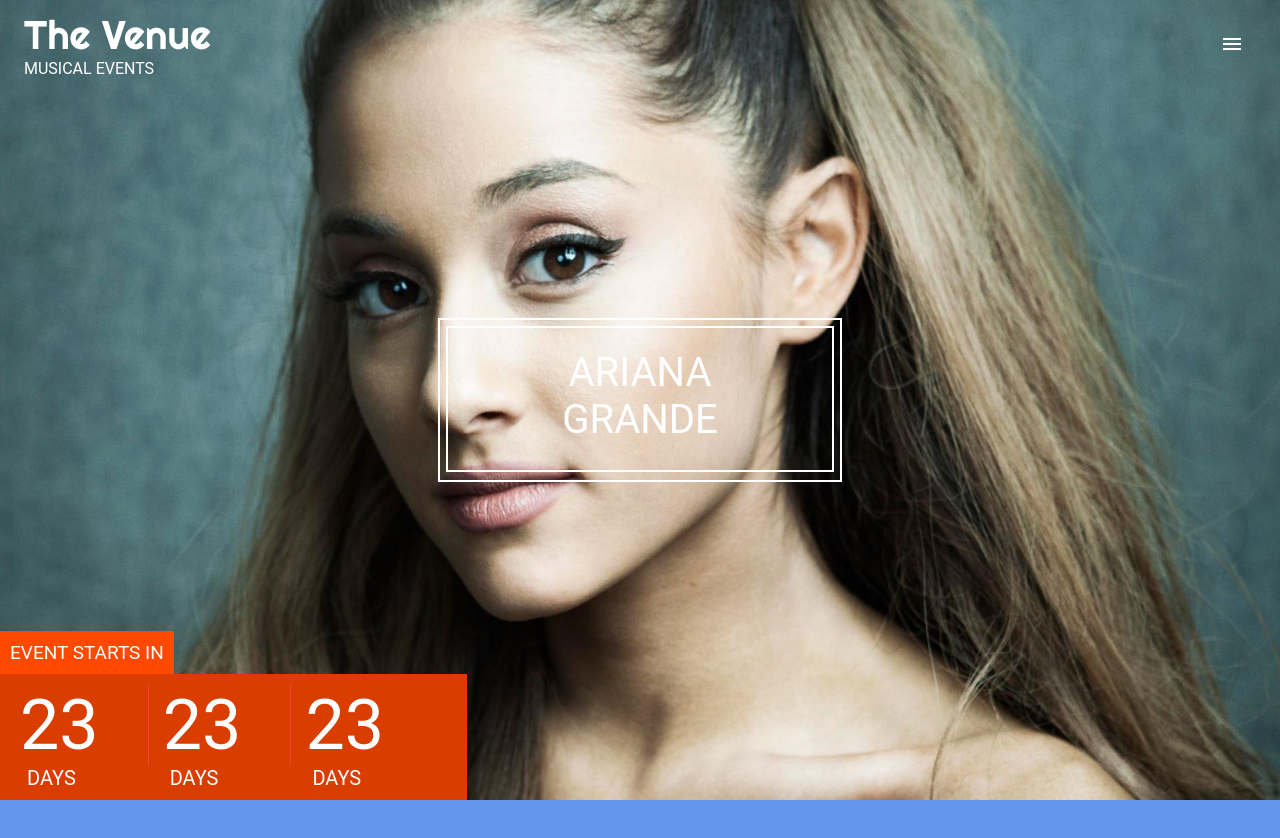
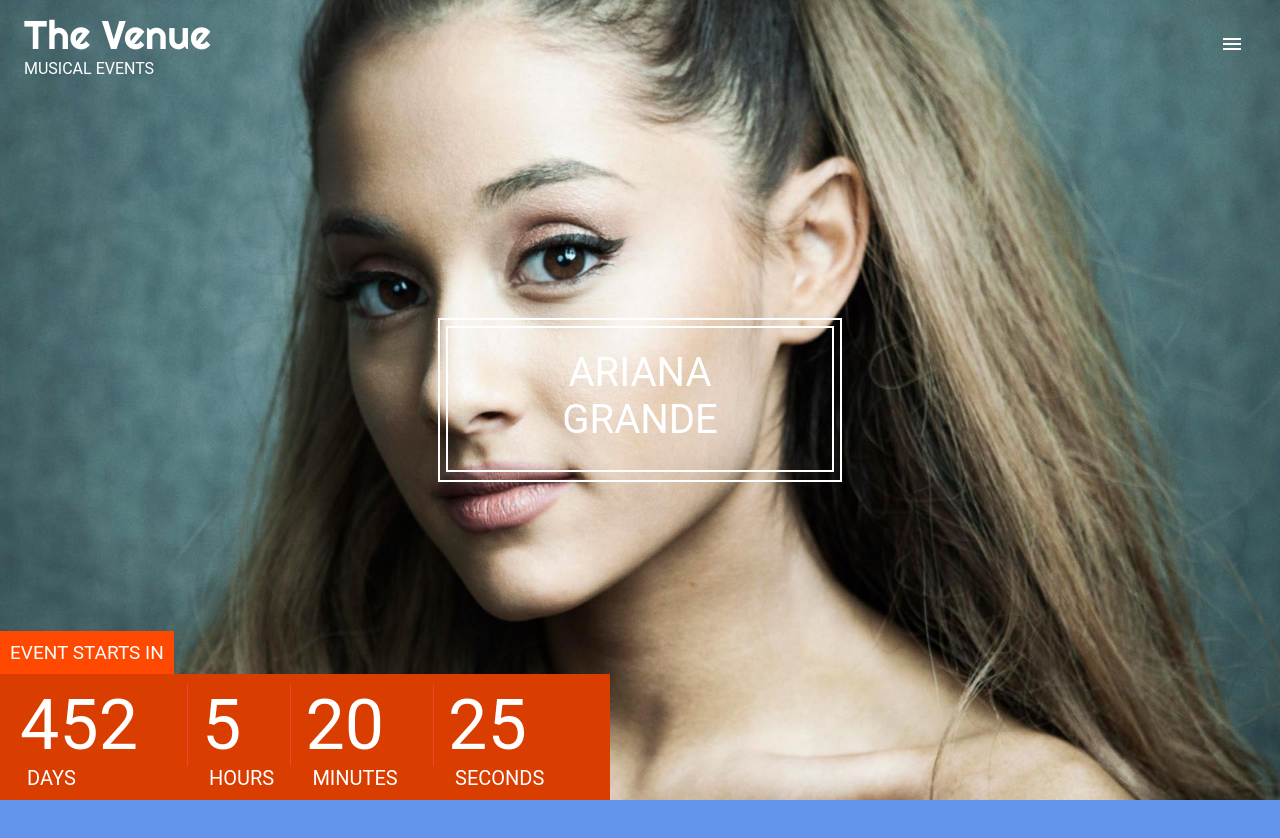
Before and after one commit to anuragmy/react-show, a React (Create React App) app: page / in a window 1280 px wide. Shown: the top 838 px of the page. Built offline with nearby package versions, Linux system fonts and the light colour scheme; the HTML template or start-up script is replaced by a standard one.

Commit message:
time calculated added in event

```diff
--- a/src/components/featured/Timeuntil.js
+++ b/src/components/featured/Timeuntil.js
@@ -2,7 +2,29 @@
 import Slide from "react-reveal/Slide";
 
 class Timeuntil extends Component {
+  state = {
+    deadline: "Dec, 16, 2019",
+    seconds: "0",
+    hours: "0",
+    minutes: "0",
+    days: "0"
+  };
+
+  getUntil() {
+    const time = Date.parse(this.state.deadline) - Date.parse(new Date());
+    const seconds = Math.floor((time / 1000) % 60);
+    const minutes = Math.floor((time / 1000 / 60) % 60);
+    const hours = Math.floor((time / (100 * 60 * 60)) % 24);
+    const days = Math.floor(time / (100 * 60 * 60 * 24));
+    this.setState({ days, minutes, seconds, hours });
+  }
+
+  componentDidMount() {
+    setInterval(() => this.getUntil(this.state.deadline), 1000);
+  }
+
   render() {
+    const { days, minutes, seconds, hours } = this.state;
     return (
       <Slide left delay={100}>
         <div>
@@ -10,16 +32,20 @@
             <div className="countdown_top">Event Starts In</div>
             <div className="countdown_bottom">
               <div className="countdown_item">
-                <div className="countdown_time">23</div>
+                <div className="countdown_time">{days}</div>
                 <div className="countdown_tag">Days</div>
               </div>
               <div className="countdown_item">
-                <div className="countdown_time">23</div>
-                <div className="countdown_tag">Days</div>
+                <div className="countdown_time">{hours}</div>
+                <div className="countdown_tag">Hours</div>
               </div>
               <div className="countdown_item">
-                <div className="countdown_time">23</div>
-                <div className="countdown_tag">Days</div>
+                <div className="countdown_time">{minutes}</div>
+                <div className="countdown_tag">Minutes</div>
+              </div>
+              <div className="countdown_item">
+                <div className="countdown_time">{seconds}</div>
+                <div className="countdown_tag">Seconds</div>
               </div>
             </div>
           </div>
```
